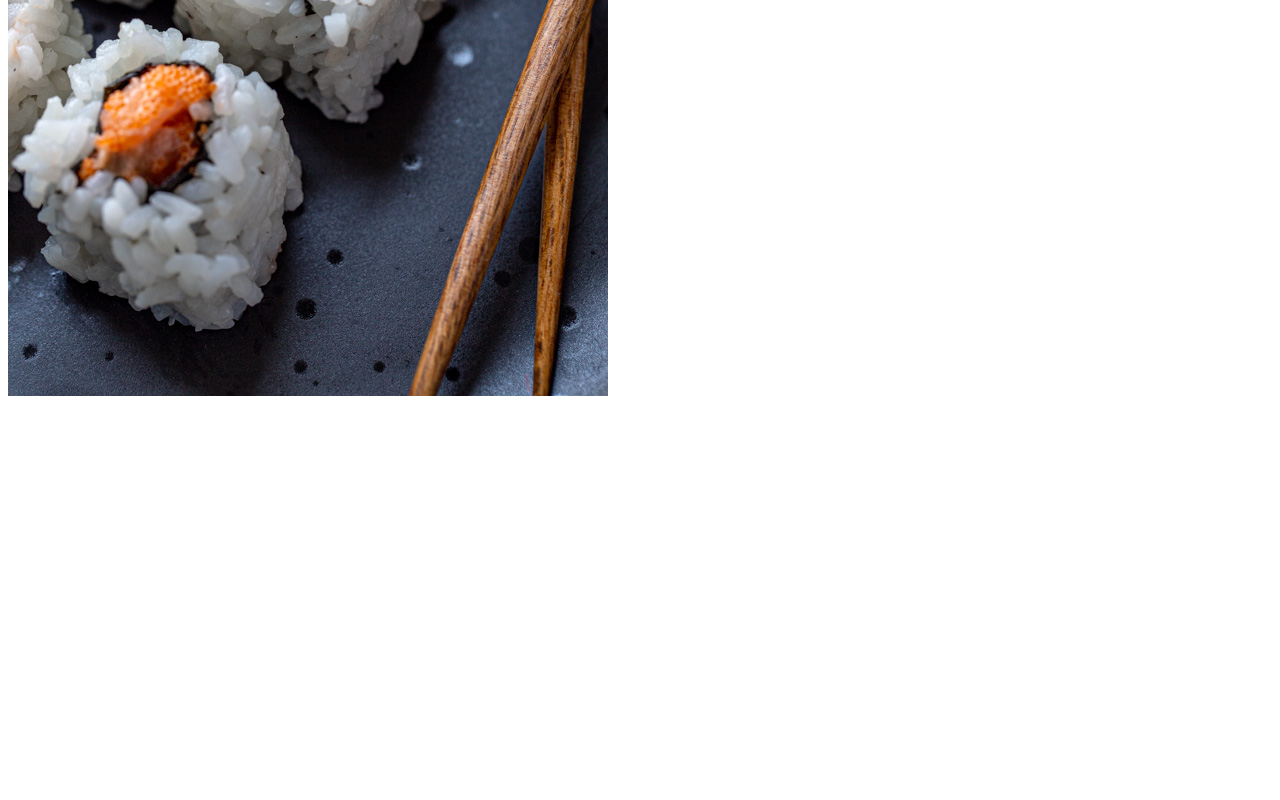
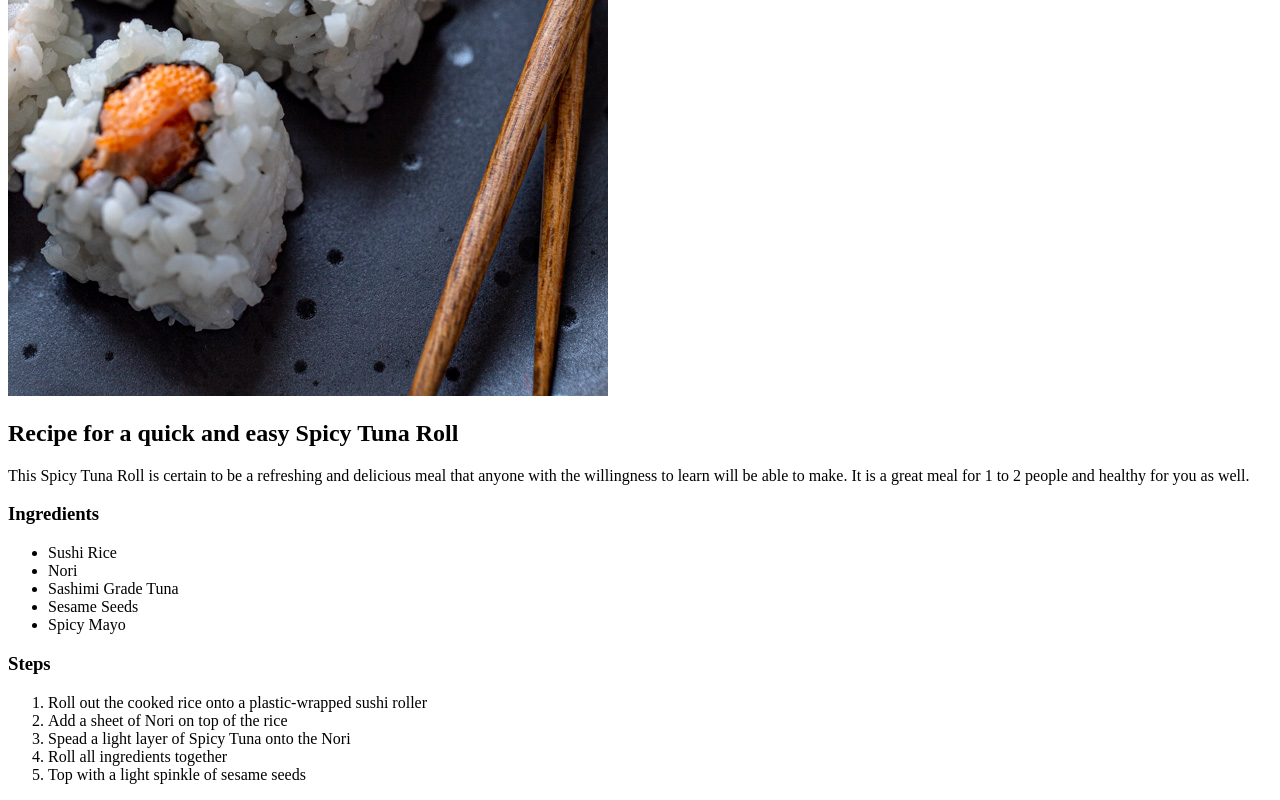
Before and after one commit to ryip94/odin-recipes, a plain HTML site: page recipes/sushi.html in a window 1280 px wide. Shown: the part 584-1384 px from the top of the page. Before the commit the page ends 1000 px from the top, so only its background shows below. Drawn offline with Linux system fonts and the light colour scheme.

Commit message:
Added ingredients and instructions to the Sushi recipe page

```diff
--- a/recipes/sushi.html
+++ b/recipes/sushi.html
@@ -9,5 +9,26 @@
 <body>
     <h1>Sushi</h1>
     <p><img src="../img/spicy-tuna-roll-34.jpeg" alt="Nice Spicy Tuna Roll"></p>
+    <p><H2>Recipe for a quick and easy Spicy Tuna Roll</H2></p>
+    This Spicy Tuna Roll is certain to be a refreshing and delicious meal that anyone
+    with the willingness to learn will be able to make. It is a great meal for 1 to 2 people and
+    healthy for you as well.
+
+        <h3>Ingredients</h3>
+          <ul>
+            <li>Sushi Rice</li>
+            <li>Nori</li>
+            <li>Sashimi Grade Tuna</li>
+            <li>Sesame Seeds</li>
+            <li>Spicy Mayo</li>
+          </ul>
+        <h3>Steps</h3>
+          <ol>
+            <li>Roll out the cooked rice onto a plastic-wrapped sushi roller</li>
+            <li>Add a sheet of Nori on top of the rice</li>
+            <li>Spead a light layer of Spicy Tuna onto the Nori</li>
+            <li>Roll all ingredients together</li>
+            <li>Top with a light spinkle of sesame seeds</li>
+          </ol>
 </body>
 </html>
```
